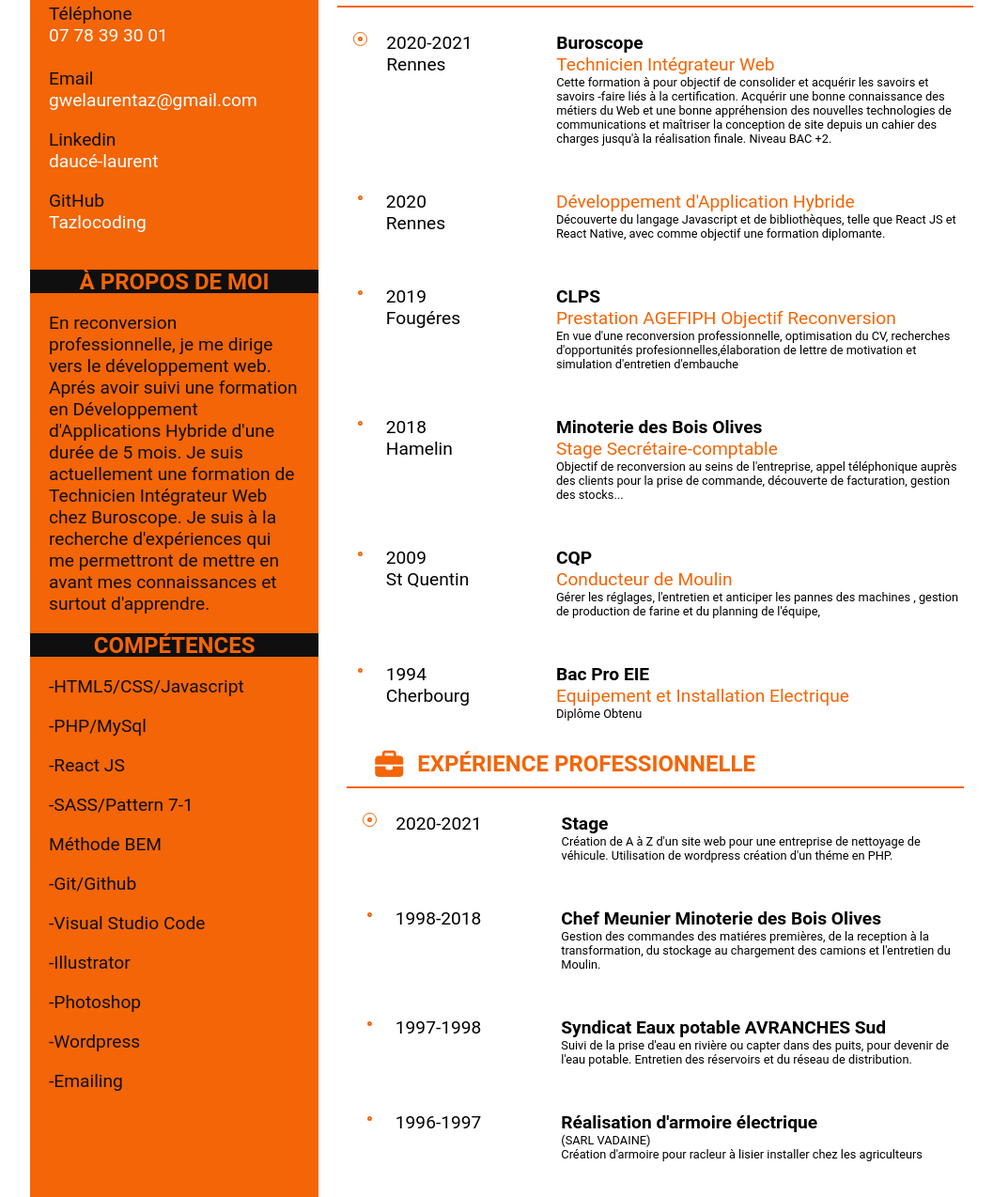
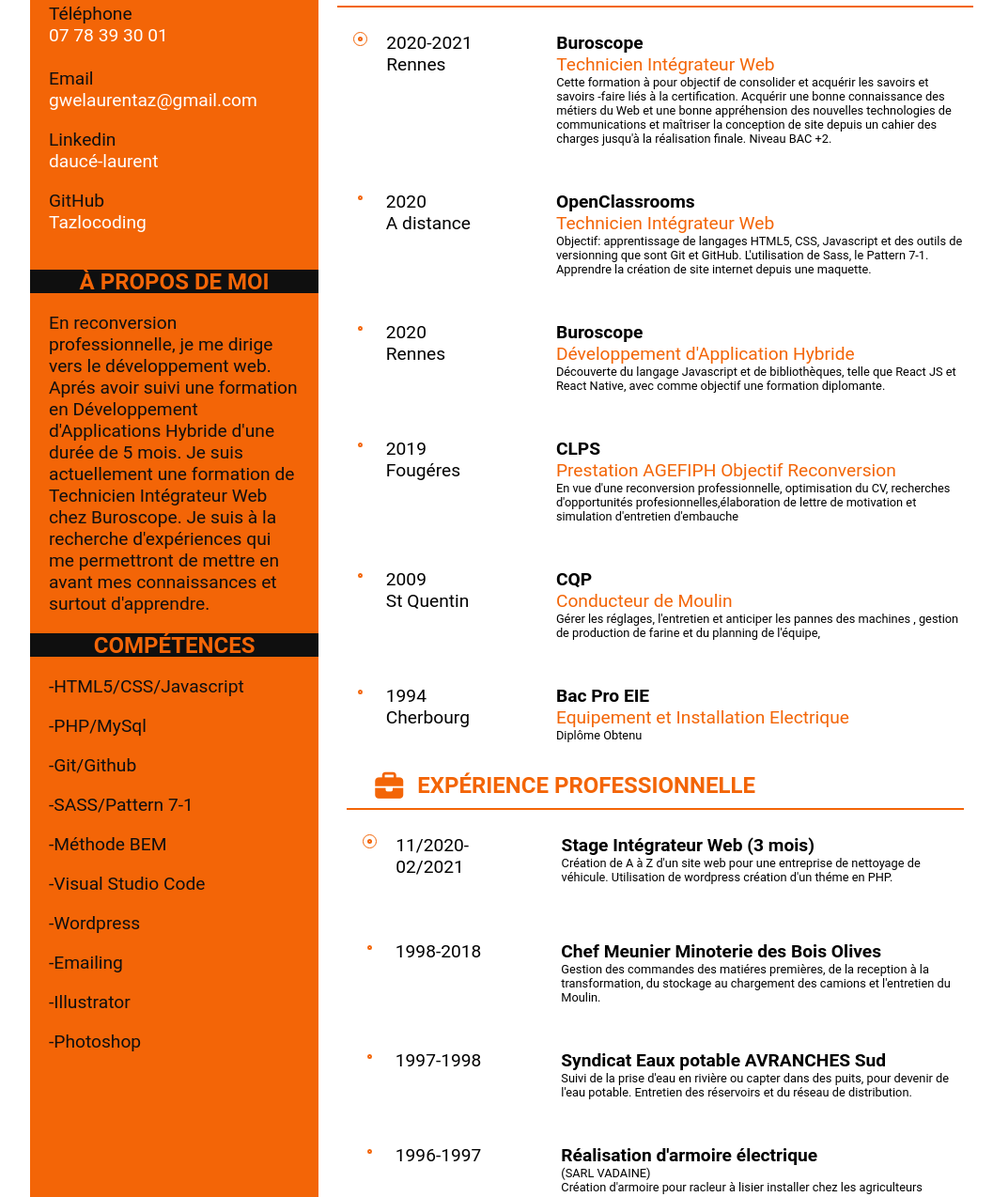
Before and after one commit to Tazlocoding/CV, a website: page index.html in a window 1280 px wide. Shown: the part 242-1516 px from the top of the page at 94% size, without its empty margins (96-1153 px from the left). Drawn offline with Linux system fonts and the light colour scheme.

Commit message:
Changement de fonction

```diff
--- a/index.html
+++ b/index.html
@@ -58,24 +58,23 @@
             </p>
           </div>
       </section>
+
       <section>
         <h3 class="block-left__title">compétences</h3>
           <div class="block-left__text block-left__text--responsive">
             <div class="block-left__text--reponsive--left">
             <p>-HTML5/CSS/Javascript</p><br/>
             <p>-PHP/MySql</p><br/>
-            <p>-React JS</p><br/>
+            <p>-Git/Github</p><br/>
             <p>-SASS/Pattern 7-1</p><br/>
-            <p>Méthode BEM</p><br/>
-
+            <p>-Méthode BEM</p><br/>
           </div>
           <div class="bloc-left__text--responsive--right">
-            <p>-Git/Github</p><br/>
             <p>-Visual Studio Code</p><br/>
+            <p>-Wordpress</p><br/>
+            <p>-Emailing</p><br/>
             <p>-Illustrator</p><br/>
             <p>-Photoshop</p><br/>
-            <p>-Wordpress</p><br/>
-            <p>-Emailing</p><br/>
           </div>
           </div>
       </section>
@@ -113,29 +112,28 @@
             liés à la certification. Acquérir une bonne connaissance des métiers du Web et une bonne appréhension des nouvelles
             technologies de communications et maîtriser la conception de site depuis un cahier des charges jusqu'à la réalisation
             finale. Niveau BAC +2.
-
           </p>
         </div>
         </div>
-        <!-- <div class="block-right__ligne">
-        <div class="block-right__point">
-        <div class="block-right__cercle"></div>
-        </div>
+        <div class="block-right__ligne">
+        <div class="block-right__point"></div>
         <div class="block-right__gauche">
           <p>2020<br/> A distance</p>
         </div>
         <div class="block-right__droite">
-          <p><span>OpenClassrooms</span><br/> Développement web</p><br/>
+          <p><span>OpenClassrooms</span><br/>
+          <p class="color__entete">Technicien Intégrateur Web</p>
           <p class="block__text">Objectif: apprentissage de langages HTML5, CSS, Javascript et des outils de versionning que sont Git et GitHub.
             L'utilisation de Sass, le Pattern 7-1. Apprendre la création de site internet depuis une maquette.</p>
         </div>
-        </div> -->
+        </div>
         <div class="block-right__ligne">
         <div class="block-right__point"></div>
         <div class="block-right__gauche">
           <p>2020<br/>Rennes</p>
         </div>
         <div class="block-right__droite">
+          <p><span>Buroscope</span></p>
           <p class="color__entete">Développement d'Application Hybride</p>
           <p class="block__text">Découverte du langage Javascript et de bibliothèques, telle que React JS et React Native, avec comme
             objectif une formation diplomante.</p>
@@ -152,7 +150,7 @@
           <p class="block__text">En vue d'une reconversion professionnelle, optimisation du CV, recherches d'opportunités profesionnelles,élaboration de lettre de motivation et simulation d'entretien d'embauche  </p>
         </div>
         </div>
-        <div class="block-right__ligne">
+       <!--  <div class="block-right__ligne">
         <div class="block-right__point"></div>
         <div class="block-right__gauche">
           <p>2018<br/>Hamelin</p>
@@ -162,7 +160,7 @@
              <p class="color__entete">Stage Secrétaire-comptable</p>
           <p class="block__text">Objectif de reconversion au seins de l'entreprise, appel téléphonique auprès des clients pour la prise de commande, découverte de facturation, gestion des stocks...</p>
         </div>
-        </div>
+        </div> -->
         <div class="block-right__ligne">
         <div class="block-right__point"></div>
         <div class="block-right__gauche">
@@ -200,10 +198,10 @@
           <div class="block-right__cercle"></div>
           </div>
           <div class="block-right__gauche">
-            <p>2020-2021</p><br/>
+            <p>11/2020-02/2021</p><br/>
           </div>
           <div class="block-right__droite">
-            <p><span>Stage</span></p>
+            <p><span>Stage Intégrateur Web (3 mois)</span></p>
             <p class="block__text">Création de A à Z d'un site web pour une entreprise de nettoyage de véhicule. Utilisation de wordpress
               création d'un théme en PHP.
             </p></div>
```
